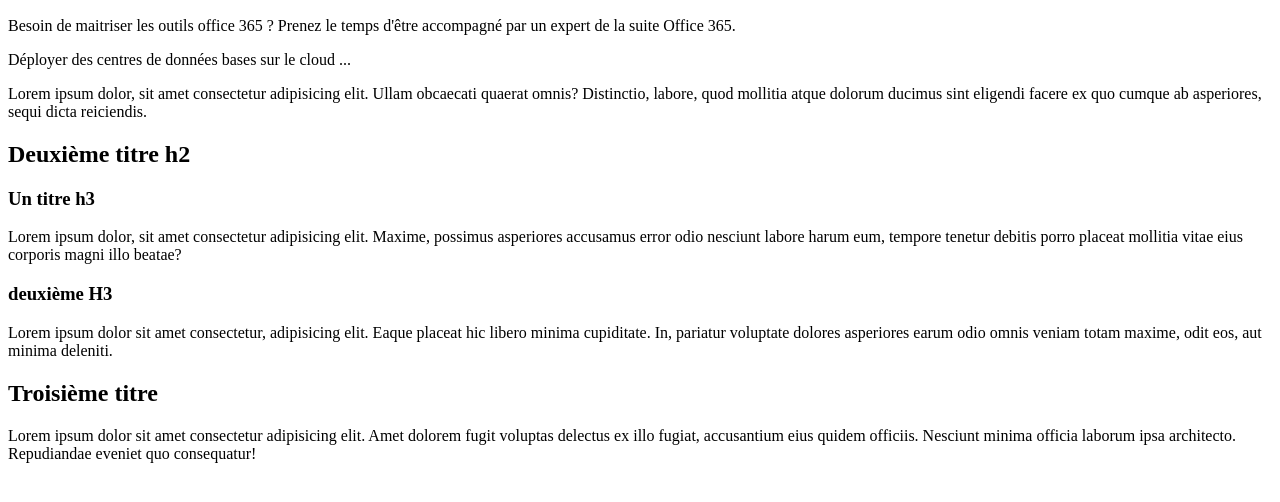
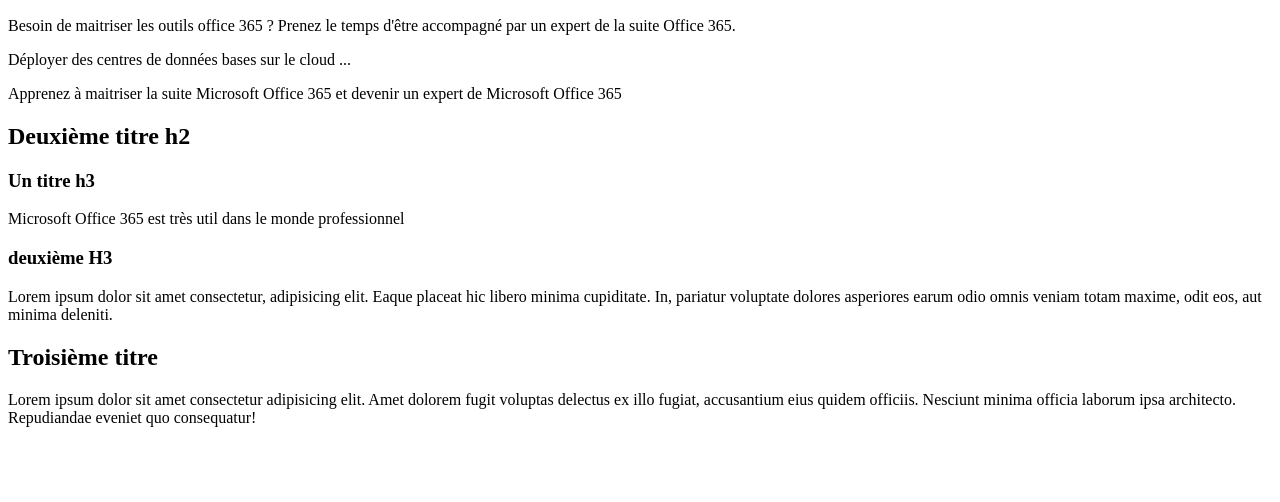
Before and after one commit to zReflxx/MicrosoftOffice365, a plain HTML site: page index.html in a window 1280 px wide. Shown: the part 110-612 px from the top of the page. Drawn offline with Linux system fonts and the light colour scheme.

Commit message:
Update index.html

```diff
--- a/index.html
+++ b/index.html
@@ -15,12 +15,10 @@
     <h2>Le H2 en chapot pour une belle introduction. </h2>
 		<p>Besoin de maitriser les outils office 365 ? Prenez le temps d'être accompagné par un expert de la suite Office 365. </p>
 		<p>Déployer des centres de données bases sur le cloud ...</p>
-		<p>Lorem ipsum dolor, sit amet consectetur adipisicing elit. Ullam obcaecati quaerat omnis? Distinctio, labore, quod
-		mollitia atque dolorum ducimus sint eligendi facere ex quo cumque ab asperiores, sequi dicta reiciendis.</p>
+		<p>Apprenez à maitriser la suite Microsoft Office 365 et devenir un expert de Microsoft Office 365</p>
     <h2>Deuxième titre h2</h2>
     <h3>Un titre h3</h3>
-		<p>Lorem ipsum dolor, sit amet consectetur adipisicing elit. Maxime, possimus asperiores accusamus error odio
-        nesciunt labore harum eum, tempore tenetur debitis porro placeat mollitia vitae eius corporis magni illo beatae?</p>
+		<p>Microsoft Office 365 est très util dans le monde professionnel</p>
     <h3>deuxième H3</h3>
 		<p>Lorem ipsum dolor sit amet consectetur, adipisicing elit. Eaque placeat hic libero minima cupiditate. In,
         pariatur voluptate dolores asperiores earum odio omnis veniam totam maxime, odit eos, aut minima deleniti.</p>
```
